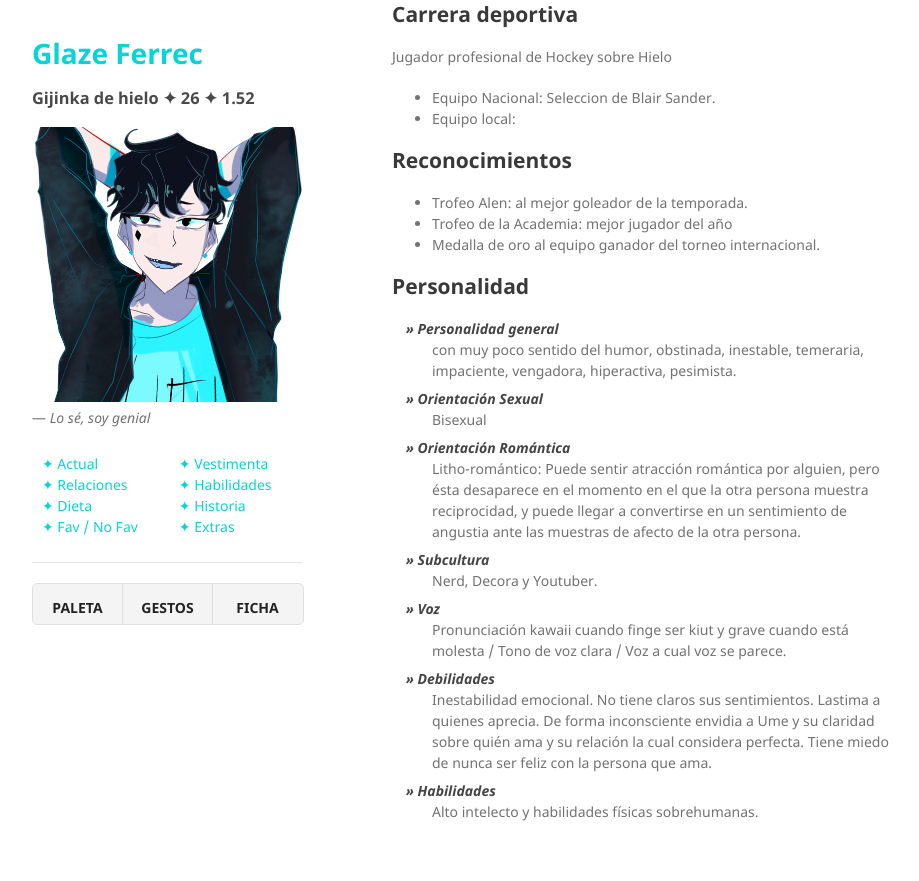
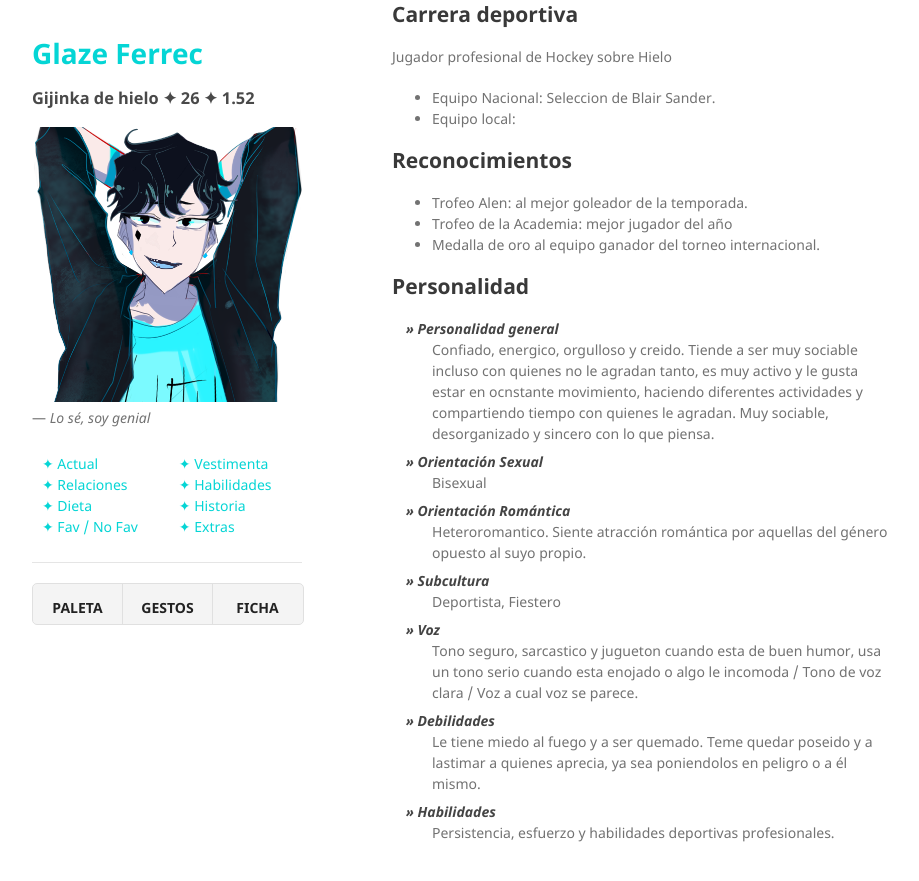
Before and after one commit to BlairSander/glaze, a Jekyll site: the page built from extras.md, in a window 1280 px wide and 900 px high, scrolled down 1084 px. Shown: the top 881 px of the window, without its empty margins (178-1097 px from the left). Built offline with Jekyll 4.4.1, drawn with Linux system fonts in a browser that asks for light colours; our own code applies the rules of GitHub Pages for plain Markdown files.

Commit message:
Update extras.md

```diff
--- a/extras.md
+++ b/extras.md
@@ -42,11 +42,11 @@ Jugador profesional de Hockey sobre Hielo
 - Medalla de oro al equipo ganador del torneo internacional.
 
 ## Personalidad
-<dt>Personalidad general</dt> <dd>con muy poco sentido del humor, obstinada, inestable, temeraria, impaciente, vengadora, hiperactiva, pesimista.</dd>
+<dt>Personalidad general</dt> <dd> Confiado, energico, orgulloso y creido. Tiende a ser muy sociable incluso con quienes no le agradan tanto, es muy activo y le gusta estar en ocnstante movimiento, haciendo diferentes actividades y compartiendo tiempo con quienes le agradan. Muy sociable, desorganizado y sincero con lo que piensa.</dd>
 <dt>Orientación Sexual</dt> <dd>Bisexual</dd>
 <dt>Orientación Romántica</dt> <dd>
-Litho-romántico: Puede sentir atracción romántica por alguien, pero ésta desaparece en el momento en el que la otra persona muestra reciprocidad, y puede llegar a convertirse en un sentimiento de angustia ante las muestras de afecto de la otra persona.</dd>
-<dt>Subcultura</dt> <dd>Nerd, Decora y Youtuber.</dd>
-<dt>Voz</dt> <dd>Pronunciación kawaii cuando finge ser kiut y grave cuando está molesta / Tono de voz clara / Voz a cual voz se parece.</dd>
-<dt>Debilidades</dt> <dd>Inestabilidad emocional. No tiene claros sus sentimientos. Lastima a quienes aprecia. De forma inconsciente envidia a Ume y su claridad sobre quién ama y su relación la cual considera perfecta. Tiene miedo de nunca ser feliz con la persona que ama.</dd>
-<dt>Habilidades</dt><dd> Alto intelecto y habilidades físicas sobrehumanas. </dd>
+Heteroromantico. Siente atracción romántica por aquellas del género opuesto al suyo propio.</dd>
+<dt>Subcultura</dt> <dd> Deportista, Fiestero</dd>
+<dt>Voz</dt> <dd> Tono seguro, sarcastico y jugueton cuando esta de buen humor, usa un tono serio cuando esta enojado o algo le incomoda / Tono de voz clara / Voz a cual voz se parece.</dd>
+<dt>Debilidades</dt> <dd> Le tiene miedo al fuego y a ser quemado. Teme quedar poseido y a lastimar a quienes aprecia, ya sea poniendolos en peligro o a él mismo.  </dd>
+<dt>Habilidades</dt><dd> Persistencia, esfuerzo y habilidades deportivas profesionales. </dd>
```
